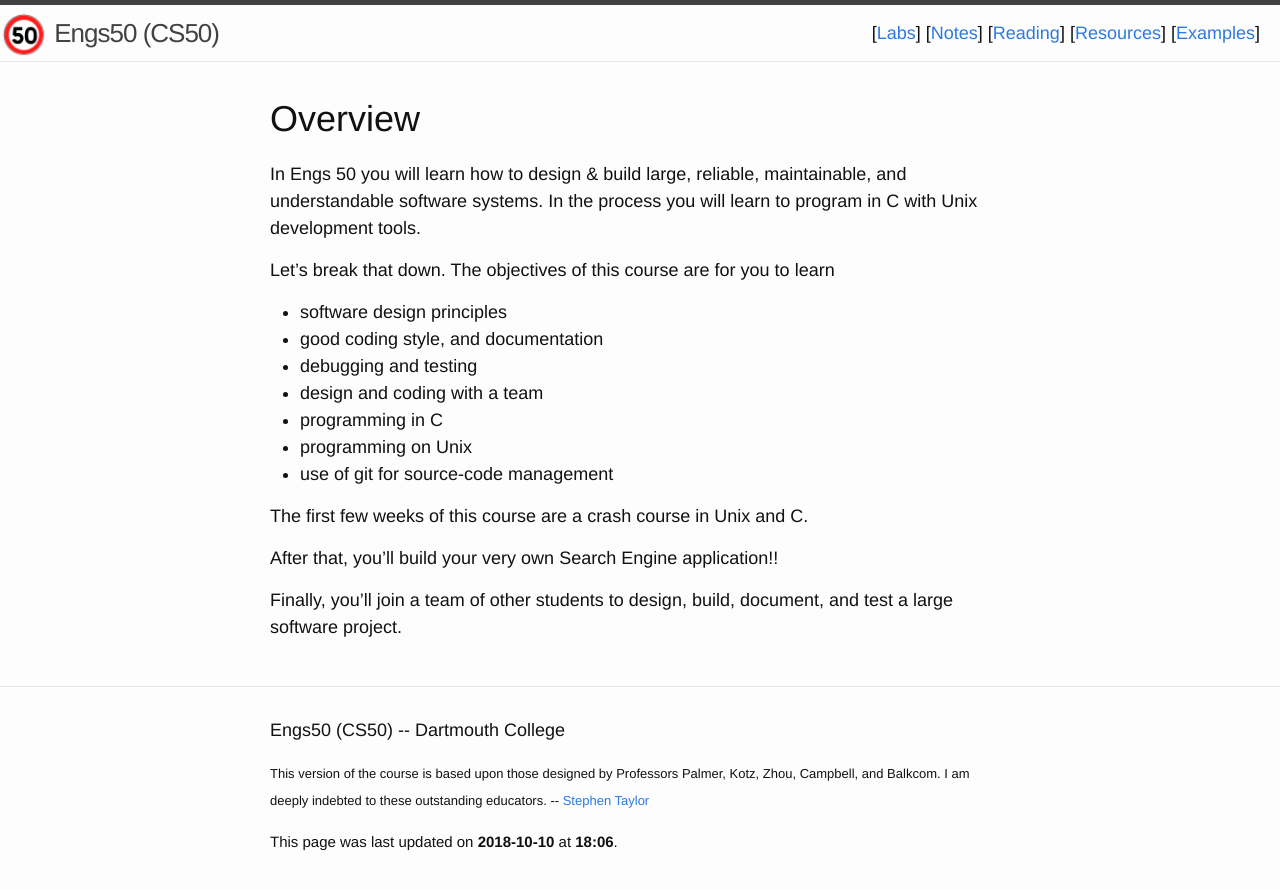
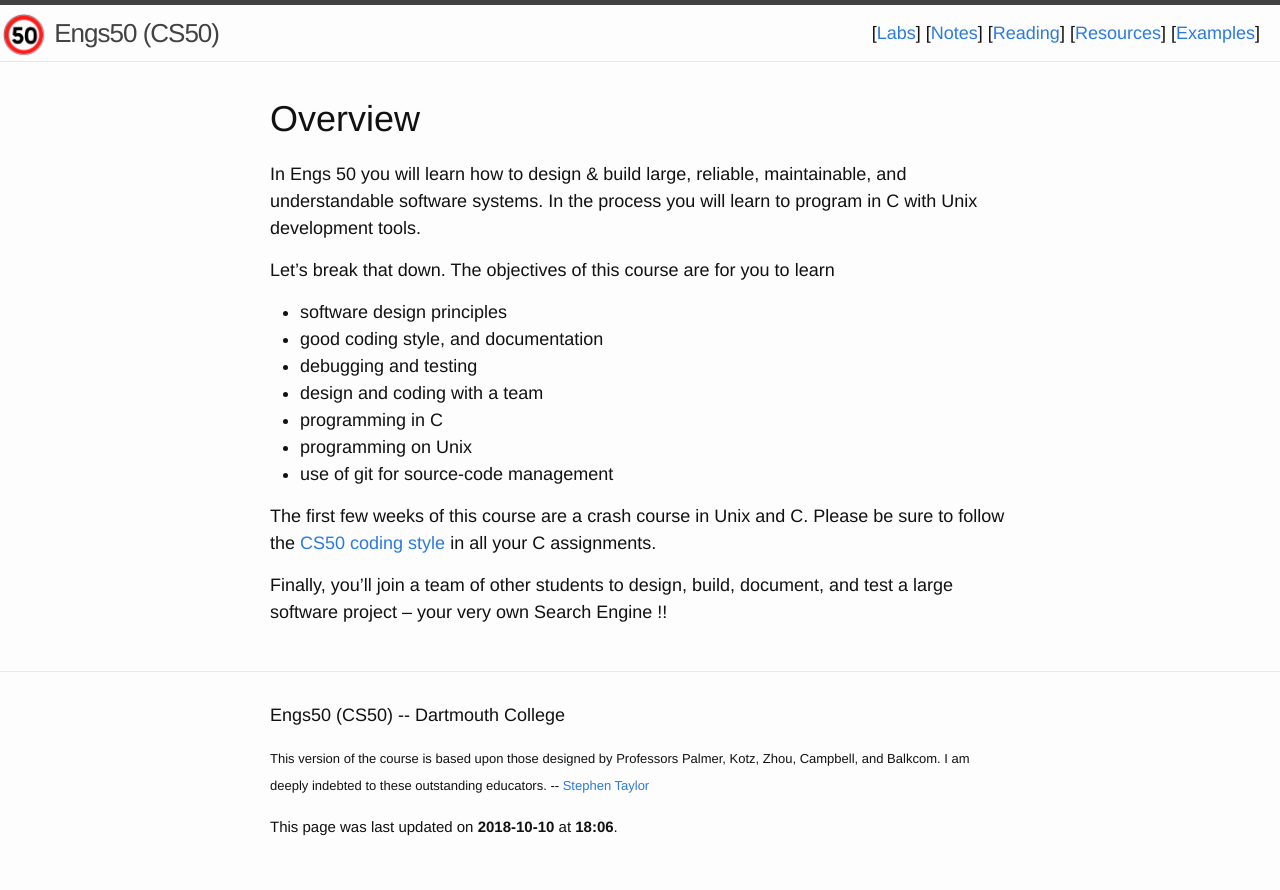
Before and after one commit to thayer/engs50, a Jekyll site: the page built from index.md, in a window 1280 px wide. Shown: the top 890 px of the page. Built offline with Jekyll 4.4.1, drawn with Linux system fonts in a browser that asks for light colours.

Commit message:
minor link fixes

```diff
--- a/index.md
+++ b/index.md
@@ -20,7 +20,9 @@ The objectives of this course are for you to learn
   * use of git for source-code management
 
 The first few weeks of this course are a crash course in Unix and C.
+Please be sure to follow the [CS50 coding
+style]({{site.resources}}/CodingStyle.html) in all your C assignments.
 
-After that, you'll build your very own Search Engine application!!
-
-Finally, you'll join a team of other students to design, build, document, and test a large software project.
+Finally, you'll join a team of other students to design, build,
+document, and test a large software project -- your very own Search
+Engine !!
```
Also changed, not shown: Labs/index.md (+1 -1 lines).
